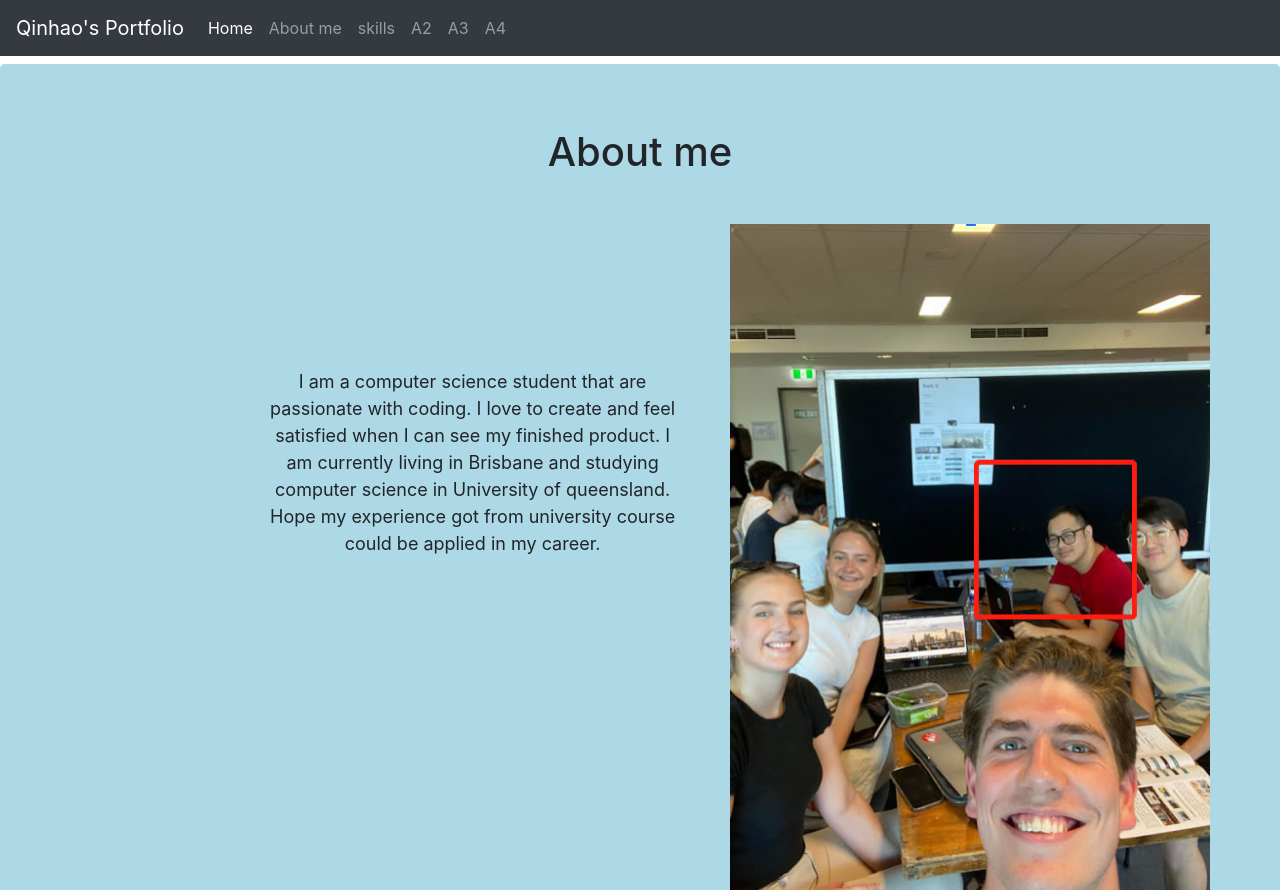
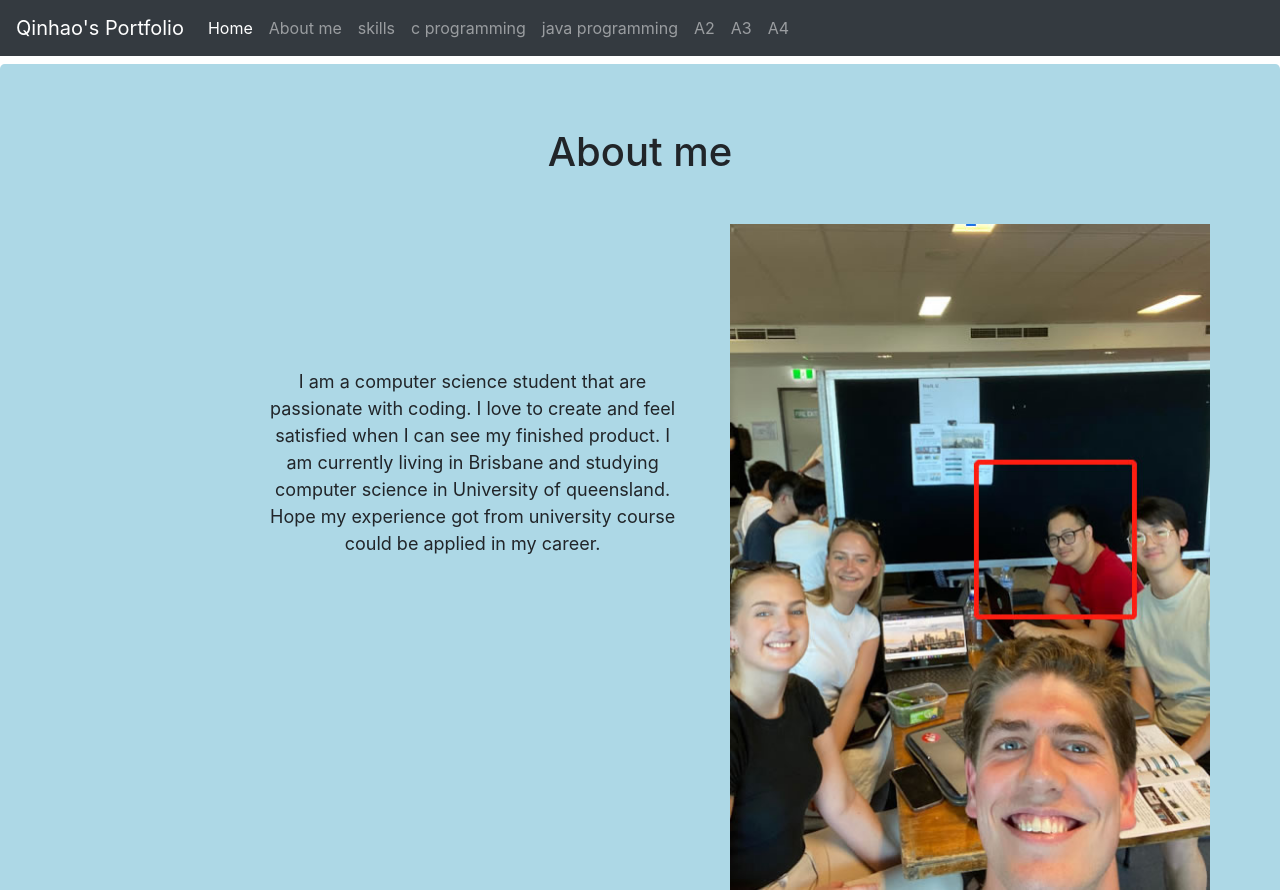
Before and after one commit to QinhaoXie/qinhaoxie.github.io, a plain HTML site: page index.html in a window 1280 px wide. Shown: the top 890 px of the page. Drawn offline with Linux system fonts and the light colour scheme.

Commit message:
navi bar

```diff
--- a/index.html
+++ b/index.html
@@ -25,6 +25,12 @@
           </li>
 			   <li class="nav-item">
             <a class="nav-link" href="index.html#skills">skills</a>
+          </li>
+          <li class="nav-item">
+            <a class="nav-link" href="index.html#C">c programming</a>
+          </li>
+          <li class="nav-item">
+            <a class="nav-link" href="index.html#java">java programming</a>
           </li>
 			   <li class="nav-item">
             <a class="nav-link" href="index.html#A2">A2</a>
@@ -130,7 +136,7 @@ I used to use Java to code a game.
         <div class="container">
           <div class="row">
             <div class="col-12">
-              <h1 id="A2">   C programming </h1>
+              <h1 id="cpro">   C programming </h1>
               <a style="font-size: 30px;" href="https://github.com/QinhaoXie/Compsys-Programming">See Repository(QinhaoXie/Compsys-Programming)</a>
               <p>In course computer system and programming I did several diifferent assignments.</p>
               <h3>A1 Wordle game</h3>
@@ -157,7 +163,7 @@ I used to use Java to code a game.
         <div class="container">
           <div class="row">
             <div class="col-12">
-              <h1 id="A2">   Java programming </h1>
+              <h1 id="javapro">   Java programming </h1>
               <p>In this course we used java gui to build a game.</p>
 
               <div>
```
